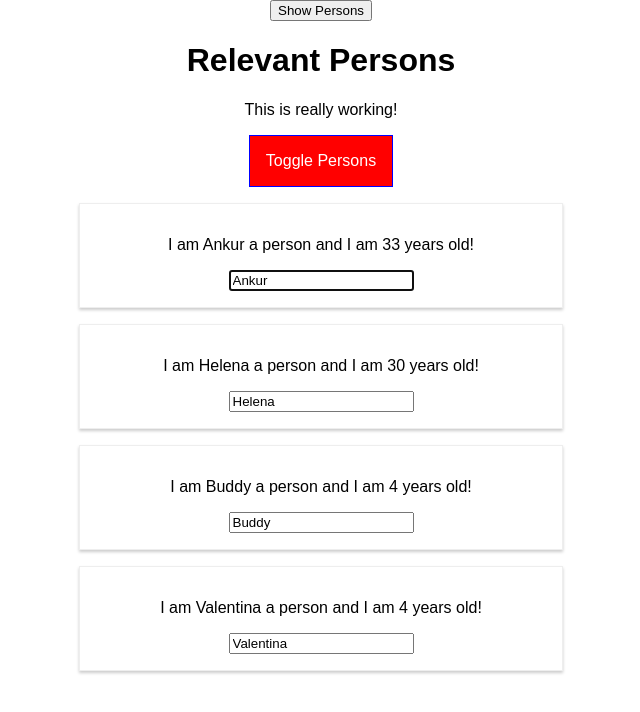
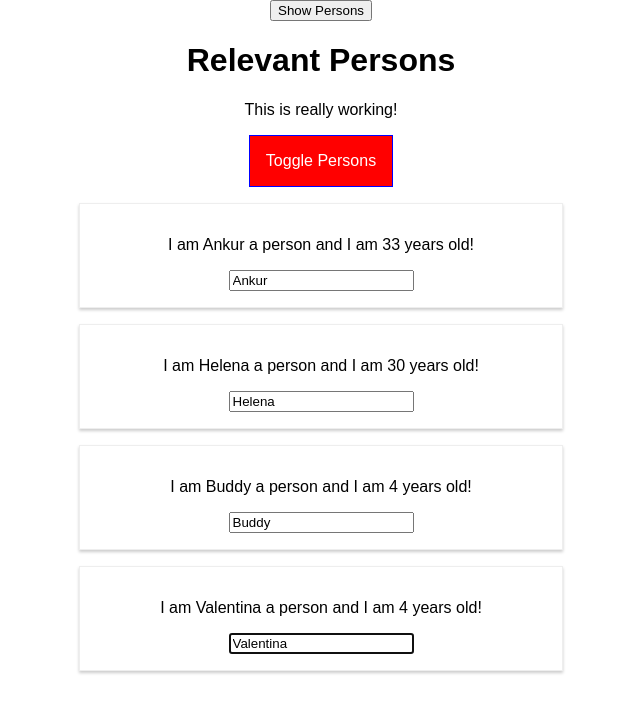
Before and after one commit to ankurvaseashta/react-complete-guide, a React app: page / in a window 1280 px wide. Both pictures are taken after a click on the button "Show Persons". Shown: the top 712 px of the page, without its empty margins (319-959 px from the left). Built offline with nearby package versions, Linux system fonts and the light colour scheme.

Commit message:
Lesson 102: Using Ref API in React 16.3

```diff
--- a/package.json
+++ b/package.json
@@ -34,9 +34,9 @@
     "prop-types": "^15.6.2",
     "radium": "^0.24.1",
     "raf": "3.4.0",
-    "react": "^16.4.2",
+    "react": "^16.3.0",
     "react-dev-utils": "^5.0.1",
-    "react-dom": "^16.4.2",
+    "react-dom": "^16.3.0",
     "resolve": "1.6.0",
     "style-loader": "0.19.0",
     "sw-precache-webpack-plugin": "0.11.4",
--- a/src/components/Persons/Person/Person.js
+++ b/src/components/Persons/Person/Person.js
@@ -9,6 +9,7 @@
 	constructor(props){
 	super(props);
 	console.log('[Person.js] Inside Constructor', props);
+  this.inputElement = React.createRef();
   }
 
   componentWillMount(){
@@ -17,11 +18,14 @@
 
   componentDidMount(){
     console.log('[Person.js] Inside componentDidMount()');
-    if(this.props.position === 0){
-      this.inputElement.focus();
+    if( this.props.position === 0 ){
+      this.inputElement.current.focus();
      }
   }
 
+  focus(){
+    this.inputElement.current.focus();
+  }
 
 	render(){
 		console.log('[Person.js] Inside render()');
@@ -30,7 +34,7 @@
       <p onClick={this.props.click}>I am {this.props.name} a person and I am {this.props.age} years old! </p>
       <p> {this.props.children} </p>
       <input
-          ref={(inp) => { this.inputElement = inp }}
+          ref={this.inputElement}
           type="text"
           onChange={this.props.changed}
           value={this.props.name} />
@@ -51,4 +55,4 @@
   changed: PropTypes.func
 };
 
-export default withClass(Person, classes.Person);
+export default withClass( Person, classes.Person );
--- a/src/components/Persons/Persons.js
+++ b/src/components/Persons/Persons.js
@@ -8,6 +8,7 @@
   constructor(props){
     super(props);
     console.log('[Persons.js] Inside Constructor', props);
+    this.lastPersonRef = React.createRef();
   }
 
   componentWillMount(){
@@ -16,6 +17,7 @@
 
   componentDidMount(){
     console.log('[Persons.js] Inside componentDidMount()');
+    this.lastPersonRef.current.focus();
   }//not called through DOM events
 
   componentWillReceiveProps(nextProps){
@@ -46,6 +48,7 @@
               name={person.name}
               position={index}
               age={person.age}
+              ref={this.lastPersonRef}
               key={person.id}
               changed={(event) => this.props.changed(event, person.id)} />
             } );
--- a/src/hoc/WithClass.js
+++ b/src/hoc/WithClass.js
@@ -9,16 +9,19 @@
 // }
 
 const withClass = (WrappedComponet, className) => {
-	return class extends Component{
+	const WithClass =  class extends Component{
 		render () {
 			return (
 				<div className={className}>
-					<WrappedComponet {...this.props} />
+					<WrappedComponet ref={this.props.forwardedRef} {...this.props} />
 				</div>
 			)
 		}
 	}
 
+	return React.forwardRef((props, ref) => {
+		return <WithClass {...props} forwardedRef={ref} />
+	});
 }
 
 export default withClass;
```
